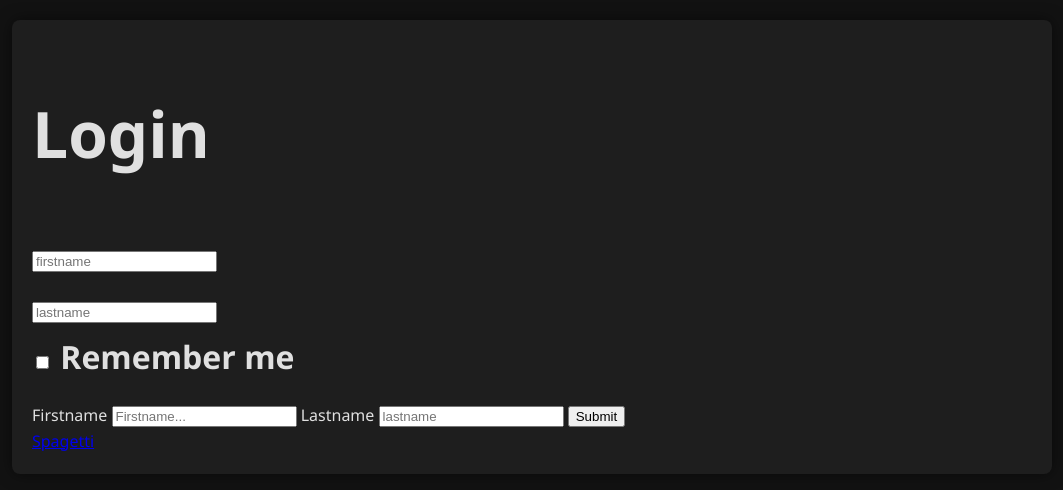
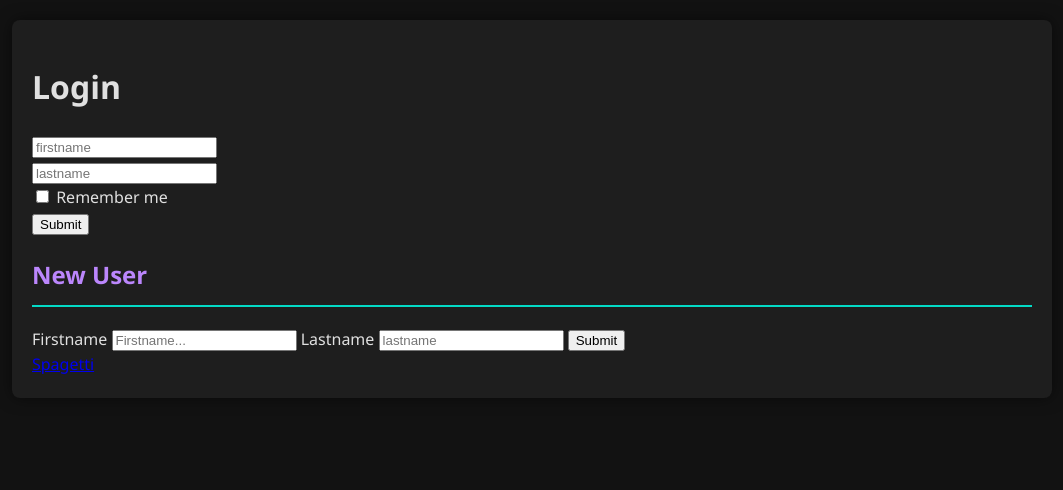
Before and after one commit to JBecks02/COP4331, a PHP site: page / in a window 1280 px wide. Shown: the top 490 px of the page, without its empty margins (108-1171 px from the left). Run offline with PHP 8.4, Linux system fonts and the light colour scheme.

Commit message:
Add files via upload

```diff
--- a/index.php
+++ b/index.php
@@ -8,30 +8,30 @@
         <meta http-equiv="X-UA-Compatible" content="ID=edge">
         <title>Your Page Title</title>
         <link rel="stylesheet" type="text/css" href="style.css">
+        <title>Contact Manager</title>
+    </head>
 
-
-        <body>
+    <body>
         <main>
 
         <!-- Below is the log in portion of our home page -->
-        <h1>
+
 
             <div class="wrapper">
                 <form action="GET">
                     <h1>Login</h1>
-                    <div class="inpu">
+                    <div class="input">
                         <input type="Name" placeholder="firstname" required>
                     </div>
-                    <div>
+                    <div class="input-box">
                         <input type="Lastname" placeholder="lastname" required>
                     </div>
                     <div class="remember-forget">
                         <label><input type="checkbox"> Remember me</label>
                     </div>
-
+                    <button>Submit</button>
                 </form>
             </div>
-        </h1>
         <!-- End of the log in area of the home page -->
 
 
@@ -41,7 +41,9 @@
             </div>
         </div>
 
+
         <form action="formhandler.inc.php" method="post">
+            <h2>New User</h2>
             <label for="firstname">Firstname</label>
             <input  required id="firstname" type="text" name="firstname" placeholder="Firstname..." width="1004">
             <label for="firstname">Lastname</label>
@@ -58,5 +60,4 @@
 
 
     </body>
-
-    <html>
+<html>
```
